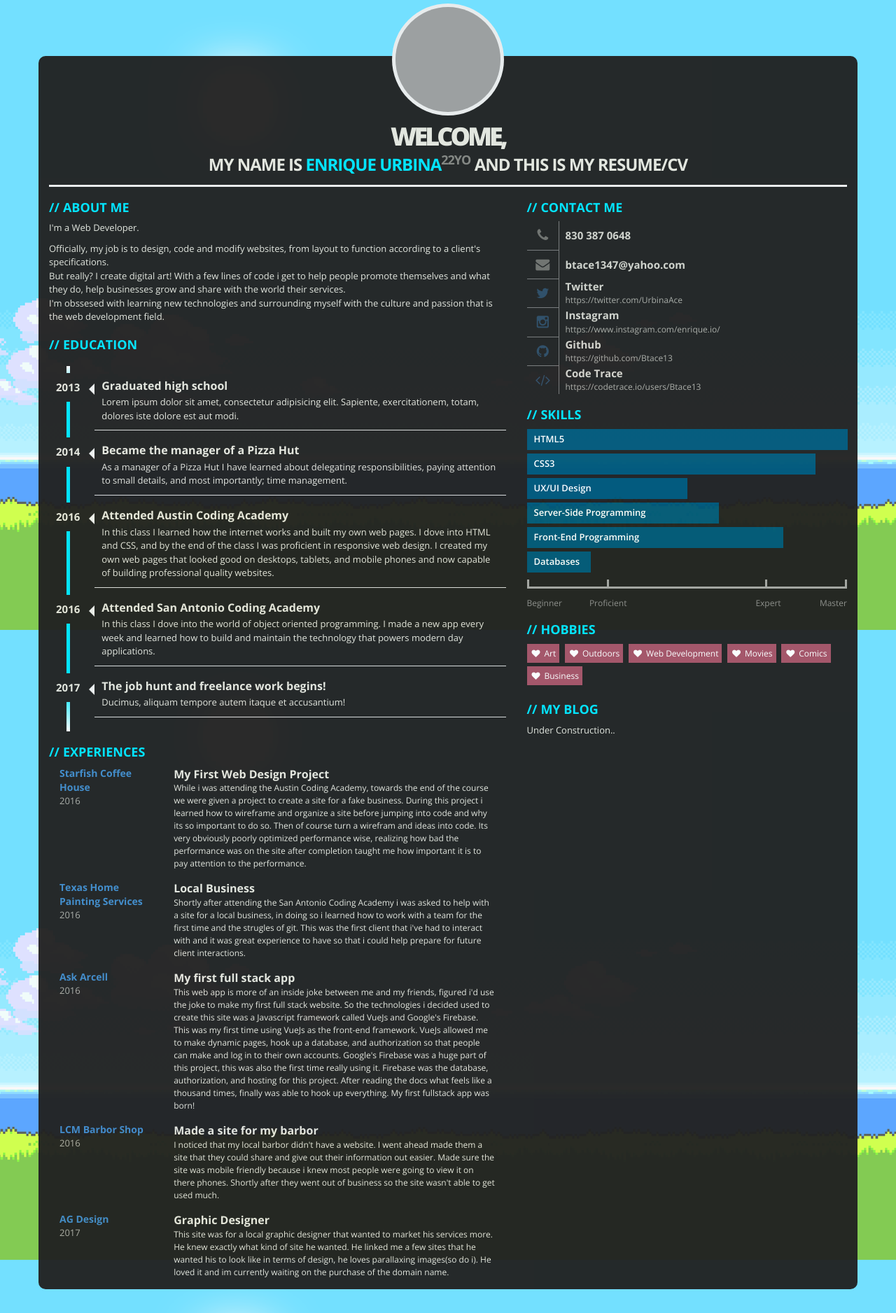
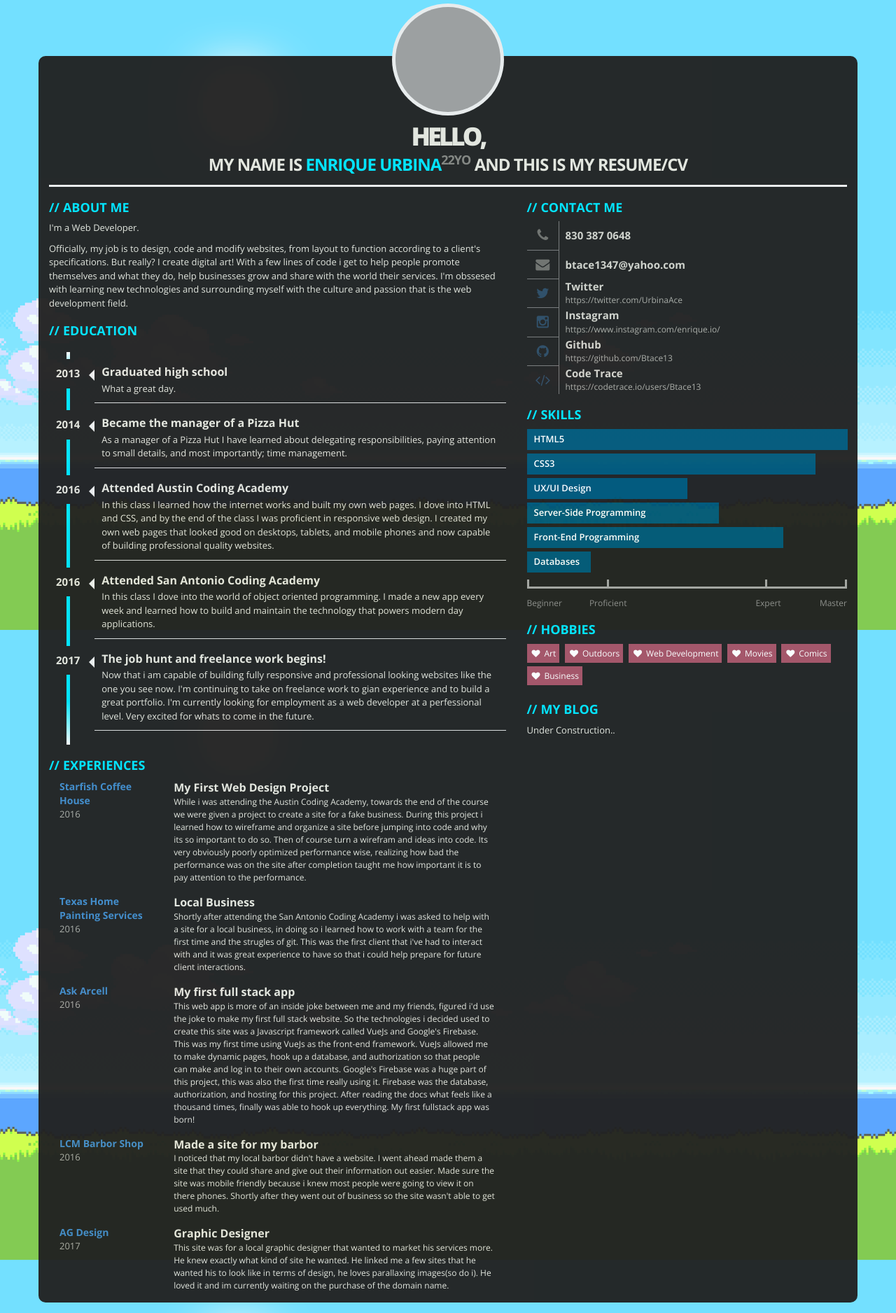
Before and after one commit to Btace13/PersonalSite, a Jekyll site: the page built from index.html, in a window 1280 px wide. Shown: the whole page at 70% size. Built offline with Jekyll 4.4.1, drawn with Linux system fonts in a browser that asks for light colours; grey boxes are pictures that could not be loaded.

Commit message:
added more bio text

```diff
--- a/_includes/education.html
+++ b/_includes/education.html
@@ -6,7 +6,7 @@
                 <div class="year pull-left">2013</div>
                 <div class="description pull-right">
                   <h3>Graduated high school</h3>
-                  <p>Lorem ipsum dolor sit amet, consectetur adipisicing elit. Sapiente, exercitationem, totam, dolores iste dolore est aut modi.</p>
+                  <p>What a great day.</p>
                 </div>
               </li>
               <li>
@@ -34,7 +34,7 @@
                 <div class="year pull-left">2017</div>
                 <div class="description pull-right">
                   <h3>The job hunt and freelance work begins!</h3>
-                  <p>Ducimus, aliquam tempore autem itaque et accusantium!</p>
+                  <p>Now that i am capable of building fully responsive and professional looking websites like the one you see now. I'm continuing to take on freelance work to gian experience and to build a great portfolio. I'm currently looking for employment as a web developer at a perfessional level. Very excited for whats to come in the future.</p>
                 </div>
               </li>
             </ul>
--- a/css/main.css
+++ b/css/main.css
@@ -198,6 +198,12 @@ EXPERIENCES
   font-size: 1.2em;
   line-height: 1.5em;
 }
+.job a {
+  text-decoration: none;
+}
+.job a:hover {
+  color: #A75265;
+}
 /*******************************************
 CONTACT
 *******************************************/
--- a/index.html
+++ b/index.html
@@ -14,7 +14,7 @@ title: Enrique Urbina
               <img src="img/profile.gif" alt="avatar">
             </div>
             <div id="text-header">
-              <h1>Welcome,<br> my name is <span>Enrique Urbina</span><sup>22yo</sup> and this is my RESUME/CV</h1>
+              <h1>Hello,<br> my name is <span>Enrique Urbina</span><sup>22yo</sup> and this is my RESUME/CV</h1>
             </div>
           </div>
         </div>
@@ -25,8 +25,8 @@ title: Enrique Urbina
           <div class="box">
             <h2>About Me</h2>
             <p>I'm a Web Developer.</p>
-            <p>Officially, my job is to design, code and modify websites, from layout to function according to a client's specifications. <br>
-            But really? I create digital art! With a few lines of code i get to help people promote themselves and what they do, help businesses grow and share with the world their services. <br>
+            <p>Officially, my job is to design, code and modify websites, from layout to function according to a client's specifications.
+            But really? I create digital art! With a few lines of code i get to help people promote themselves and what they do, help businesses grow and share with the world their services.
             I'm obssesed with learning new technologies and surrounding myself with the culture and passion that is the web development field.</p>
           </div>
                  {% include education.html %}
```
